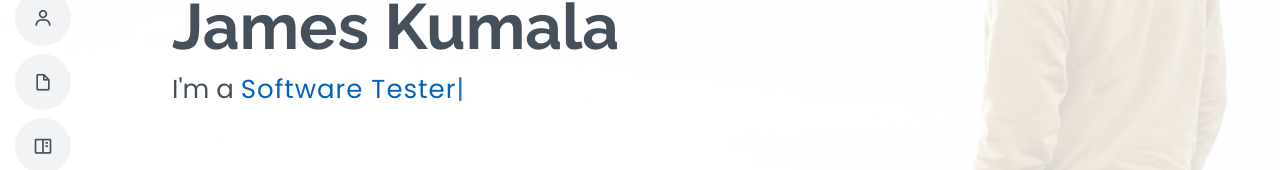
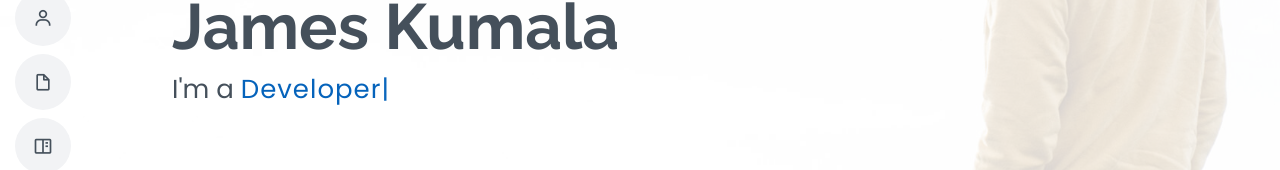
Before and after one commit to jsk1703/jsk1703.github.io, a plain HTML site: page index.html in a window 1280 px wide. Shown: the part 346-516 px from the top of the page. Drawn offline with nearby package versions, Linux system fonts and the light colour scheme.

Commit message:
Update index.html

```diff
--- a/index.html
+++ b/index.html
@@ -58,7 +58,7 @@
   <section id="hero" class="d-flex flex-column justify-content-center">
     <div class="container" data-aos="zoom-in" data-aos-delay="100">
       <h1>James Kumala</h1>
-      <p>I'm a <span class="typed" data-typed-items="Developer,Software Tester"></span></p>
+      <p>I'm a <span class="typed" data-typed-items="Developer"></span></p>
     </div>
   </section><!-- End Hero -->
 
```
